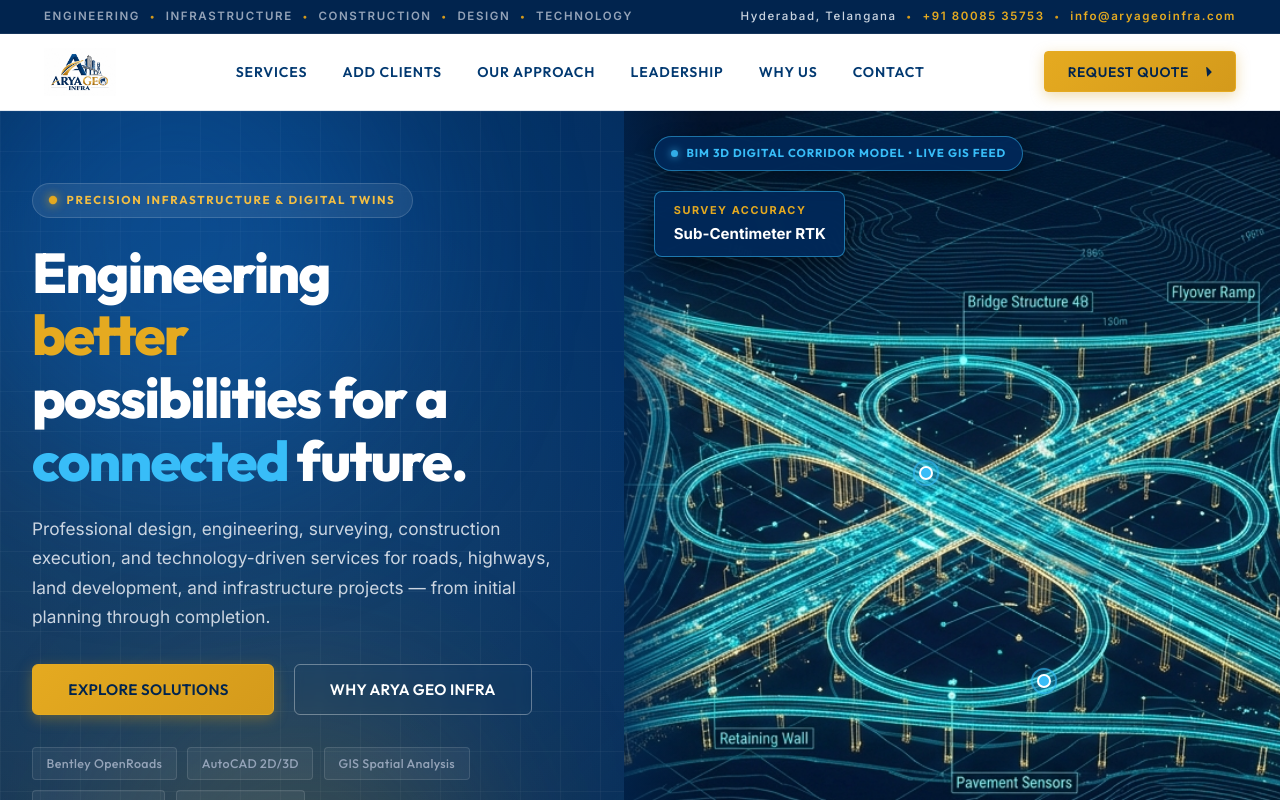
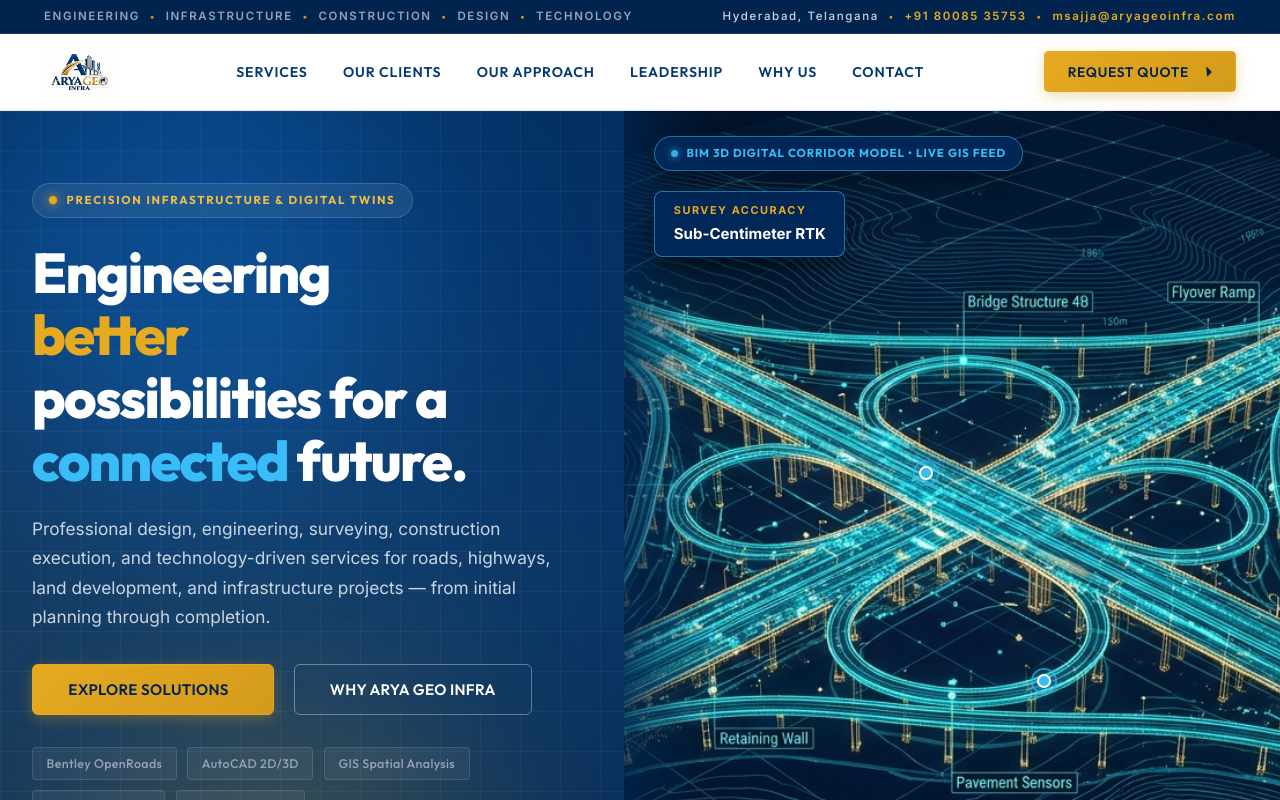
Before and after one commit to PrasanthiS20/Arya_Geo_Infra, an Angular app: page / in a window 1280 px wide. Shown: the top 800 px of the page. Built offline with nearby package versions, Linux system fonts and the light colour scheme.

Commit message:
feat: update README for Coolify deployment instructions, modify email contacts, and enhance client modal titles

```diff
--- a/angular.json
+++ b/angular.json
@@ -2,7 +2,8 @@
   "$schema": "./node_modules/@angular/cli/lib/config/schema.json",
   "version": 1,
   "cli": {
-    "packageManager": "npm"
+    "packageManager": "npm",
+    "analytics": "2bf4deb2-db1f-444b-b83b-f12cbb664a34"
   },
   "newProjectRoot": "projects",
   "projects": {
--- a/src/app/components/clients/clients.component.html
+++ b/src/app/components/clients/clients.component.html
@@ -14,12 +14,12 @@
         <p class="section-desc">
           Partnering with leading infrastructure developers, EPC contractors, and government agencies to deliver precision engineering solutions.
         </p>
-        <button class="btn btn-outline-primary add-client-btn" (click)="openAddModal()">
+        <!-- <button class="btn btn-outline-primary add-client-btn" (click)="openAddModal()">
           <svg viewBox="0 0 20 20" fill="currentColor" class="plus-icon">
             <path fill-rule="evenodd" d="M10 3a1 1 0 011 1v5h5a1 1 0 110 2h-5v5a1 1 0 11-2 0v-5H4a1 1 0 110-2h5V4a1 1 0 011-1z" clip-rule="evenodd"/>
           </svg>
-          <span>Add Client</span>
-        </button>
+          <span>Our Client</span>
+        </button> -->
       </div>
     </div>
 
@@ -144,7 +144,7 @@
       <div class="modal-header">
         <div class="modal-header-left">
           <span class="modal-tag">CLIENT ENGAGEMENT</span>
-          <h3 class="modal-title">Add Client &amp; Project Record</h3>
+          <h3 class="modal-title">Our Client &amp; Project Record</h3>
         </div>
         <button class="modal-close-btn" (click)="closeAddModal()" aria-label="Close Modal">
           <svg viewBox="0 0 24 24" fill="none" stroke="currentColor" stroke-width="2">
@@ -258,7 +258,7 @@
         <div class="modal-footer">
           <button class="btn btn-secondary text-dark" (click)="closeAddModal()">Cancel</button>
           <button class="btn btn-primary" (click)="addNewClient()">
-            <span>Save &amp; Add Client</span>
+            <span>Save &amp; Our Client</span>
           </button>
         </div>
       </div>
--- a/src/app/components/footer/footer.component.html
+++ b/src/app/components/footer/footer.component.html
@@ -68,7 +68,7 @@
               <path d="M4 4h16c1.1 0 2 .9 2 2v12c0 1.1-.9 2-2 2H4c-1.1 0-2-.9-2-2V6c0-1.1.9-2 2-2z"/>
               <polyline points="22,6 12,13 2,6"/>
             </svg>
-            <a href="mailto:info@aryageoinfra.com" class="f-email-link">info&#64;aryageoinfra.com</a>
+            <a href="mailto:info@aryageoinfra.com" class="f-email-link">msajja&#64;aryageoinfra.com</a>
           </div>
         </div>
 
--- a/src/app/components/header/header.component.html
+++ b/src/app/components/header/header.component.html
@@ -17,7 +17,7 @@
       <span class="bullet">•</span>
       <a href="tel:+918008535753" class="top-phone">+91 80085 35753</a>
       <span class="bullet">•</span>
-      <a href="mailto:info@aryageoinfra.com" class="top-mail">info&#64;aryageoinfra.com</a>
+      <a href="mailto:info@aryageoinfra.com" class="top-mail">msajja&#64;aryageoinfra.com</a>
     </div>
   </div>
 </div>
@@ -40,7 +40,7 @@
         </li>
         <li>
           <a href="#clients" (click)="$event.preventDefault(); scrollTo('clients')" class="nav-link">
-            ADD CLIENTS
+            OUR CLIENTS
           </a>
         </li>
         <li>
@@ -95,7 +95,7 @@
           <a href="#services" (click)="$event.preventDefault(); scrollTo('services')">SERVICES</a>
         </li>
         <li>
-          <a href="#clients" (click)="$event.preventDefault(); scrollTo('clients')">ADD CLIENTS</a>
+          <a href="#clients" (click)="$event.preventDefault(); scrollTo('clients')">OUR CLIENTS</a>
         </li>
         <li>
           <a href="#approach" (click)="$event.preventDefault(); scrollTo('approach')">OUR APPROACH</a>
@@ -122,7 +122,7 @@
           500049</p>
         <p><strong>Direct Desk:</strong> <a href="tel:+918008535753">+91 80085 35753</a> &bull; <a
             href="tel:+919182092507">+91 91820 92507</a></p>
-        <p><strong>Direct Email:</strong> <a href="mailto:info@aryageoinfra.com">info&#64;aryageoinfra.com</a></p>
+        <p><strong>Direct Email:</strong> <a href="mailto:info@aryageoinfra.com">msajja&#64;aryageoinfra.com</a></p>
         <p class="tagline">Engineering better possibilities for a connected future.</p>
       </div>
     </div>
--- a/src/app/components/services/services.component.html
+++ b/src/app/components/services/services.component.html
@@ -224,13 +224,13 @@
     </div>
 
     <!-- Toggle Count Footer -->
-    <div class="services-footer-toggle">
+    <!-- <div class="services-footer-toggle">
       <span>
         Showing {{ filteredServices().length }} of {{ services.length }} core service specializations.
       </span>
       <button class="toggle-link-btn" (click)="toggleShowAll()">
         {{ showAll() ? 'Show less' : 'Show all ' + services.length }}
       </button>
-    </div>
+    </div> -->
   </div>
 </section>
--- a/src/app/components/work-with-us/work-with-us.component.html
+++ b/src/app/components/work-with-us/work-with-us.component.html
@@ -136,7 +136,7 @@
           <div class="email-box">
             <p class="email-subtext">Send project drawings, scope documents or tender inquiries directly to:</p>
             <a href="mailto:info@aryageoinfra.com" class="main-email-link">
-              info&#64;aryageoinfra.com
+              msajja&#64;aryageoinfra.com
             </a>
           </div>
 
```
Also changed, not shown: 2 other files (tests, documents, lock files or other folders).
